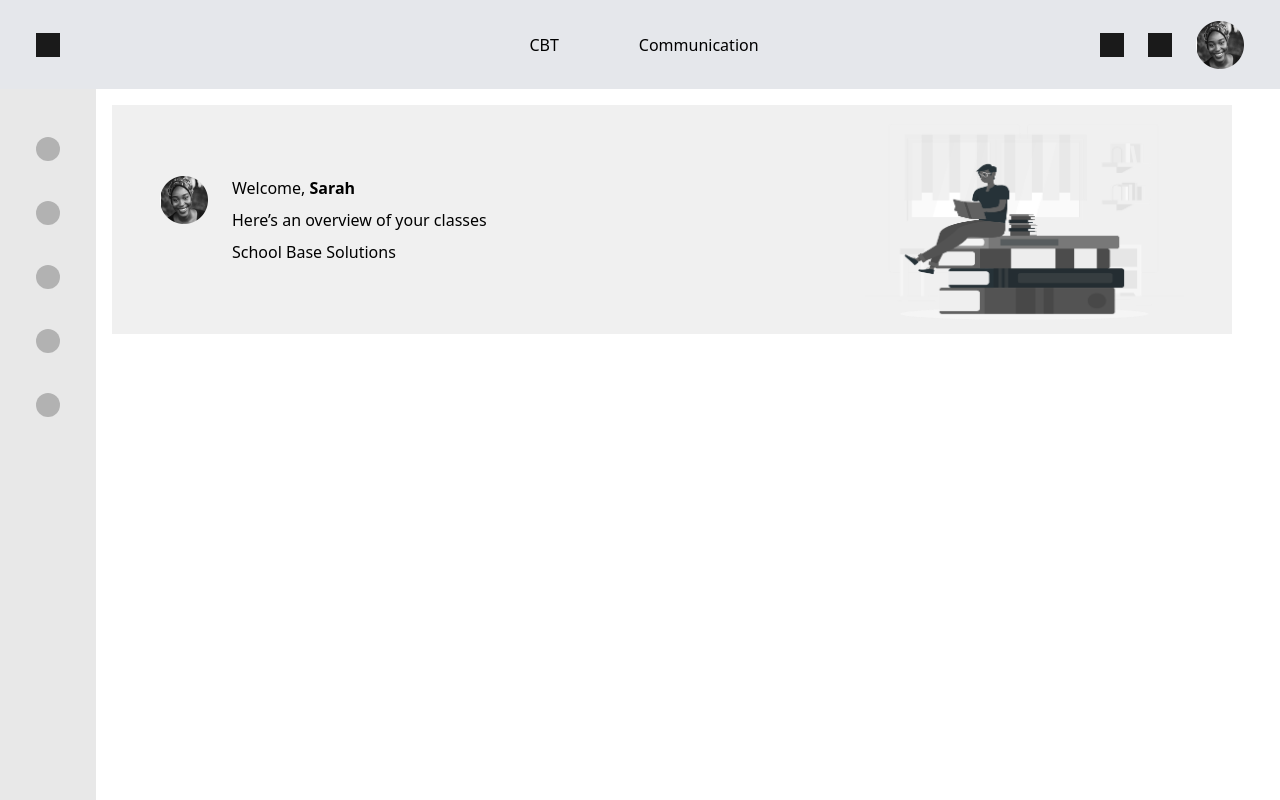
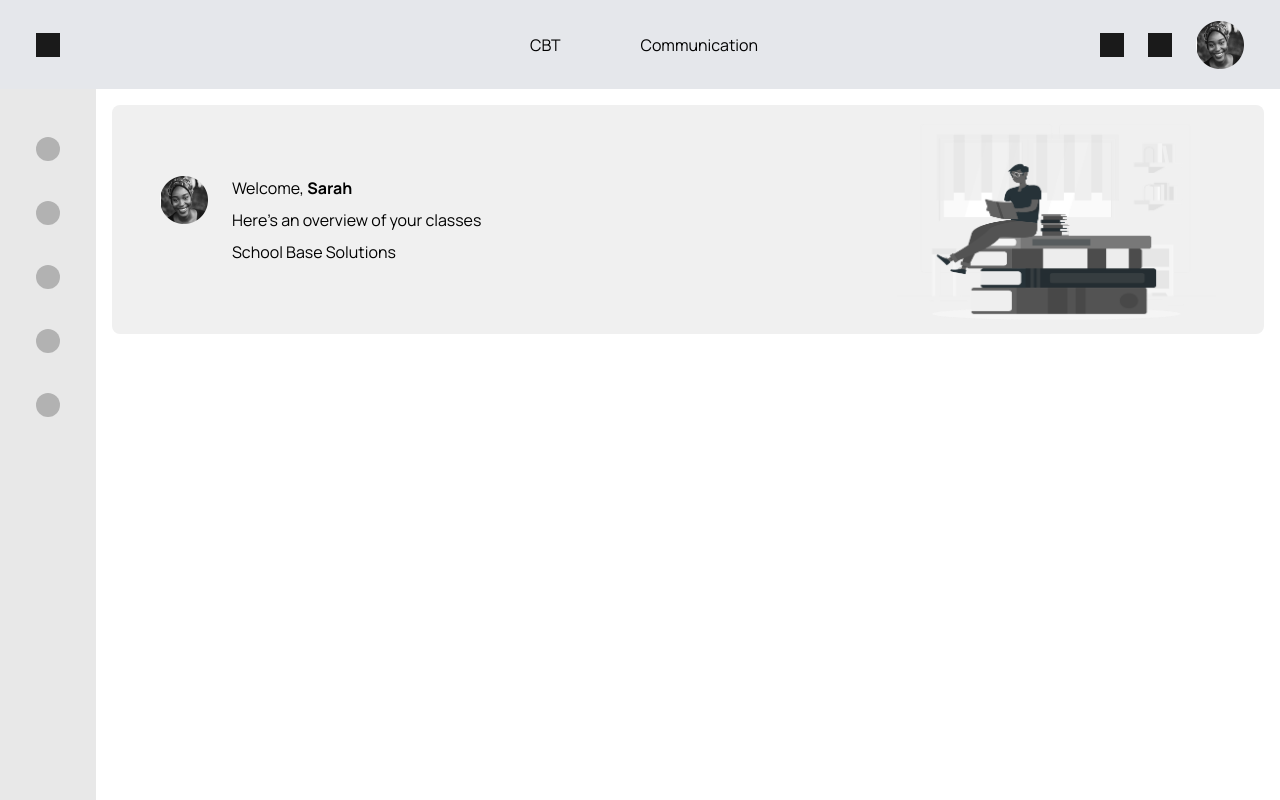
Before and after one commit to AJ1732/capstone_schoolbase_lms, a React (Vite) app: page /dashboard in a window 1280 px wide. Built offline with nearby package versions, Linux system fonts and the light colour scheme.

Commit message:
feat: create new dashboard section

```diff
--- a/src/anatomy/Layouts/Dashboard/Dashboard.jsx
+++ b/src/anatomy/Layouts/Dashboard/Dashboard.jsx
@@ -1,25 +1,9 @@
-import { HeaderAvatar } from "../../../components/Avatar"
-import avatarImg from '../../../assets/avatarImg.png'
-import dashboardHero from "../../../assets/dashboardHero.png"
+import WelcomeSection from "./sections/WelcomeSection"
 
 function Dashboard() {
-
   return (
-    <div>
-      <div className="bg-[#F0F0F0] w-[70rem] h-[14.3125rem] px-12 flex justify-between items-center">
-        <div className="flex justify-start items-start gap-6">
-          <HeaderAvatar src={avatarImg} />
-          <div className="space-y-2">
-            <h4>Welcome, <span className="font-bold">Sarah</span> </h4>
-            <p>Here’s an overview of your classes</p>
-            <p>School Base Solutions</p>
-          </div>
-        </div>
-
-        <figure className="max-w-80 max-h-48">
-          <img src={dashboardHero} alt="dashboard img" />
-        </figure>
-      </div>
+    <div className="grid ">
+      <WelcomeSection />
     </div>
   )
 }
--- a/src/anatomy/Layouts/Dashboard/DashboardLayout.jsx
+++ b/src/anatomy/Layouts/Dashboard/DashboardLayout.jsx
@@ -6,7 +6,7 @@ import './Dashboard.css'
 
 const DashboardLayout = () => {
   return (
-    <div className='layout | min-h-dvh |  '>
+    <div className='layout | min-h-dvh | font-manrope '>
       <DashboardHeader />
       <Sidebar />
       <div className='p-4'>
--- /dev/null
+++ b/src/anatomy/Layouts/Dashboard/sections/WelcomeSection.jsx
@@ -0,0 +1,25 @@
+import React from 'react'
+import { HeaderAvatar } from "../../../../components/Avatar"
+import avatarImg from '../../../../assets/avatarImg.png'
+import dashboardHero from "../../../../assets/dashboardHero.png"
+
+const WelcomeSection = () => {
+  return (
+    <section className="bg-[#F0F0F0] w-full h-[14.3125rem] px-12 flex justify-between items-center rounded-lg">
+      <div className="flex justify-start items-start gap-6">
+        <HeaderAvatar src={avatarImg} />
+        <div className="space-y-2">
+          <h4>Welcome, <span className="font-bold">Sarah</span> </h4>
+          <p>Here’s an overview of your classes</p>
+          <p>School Base Solutions</p>
+        </div>
+      </div>
+
+      <figure className="max-w-80 max-h-48">
+        <img src={dashboardHero} alt="dashboard img" />
+      </figure>
+    </section>
+  )
+}
+
+export default WelcomeSection
```
